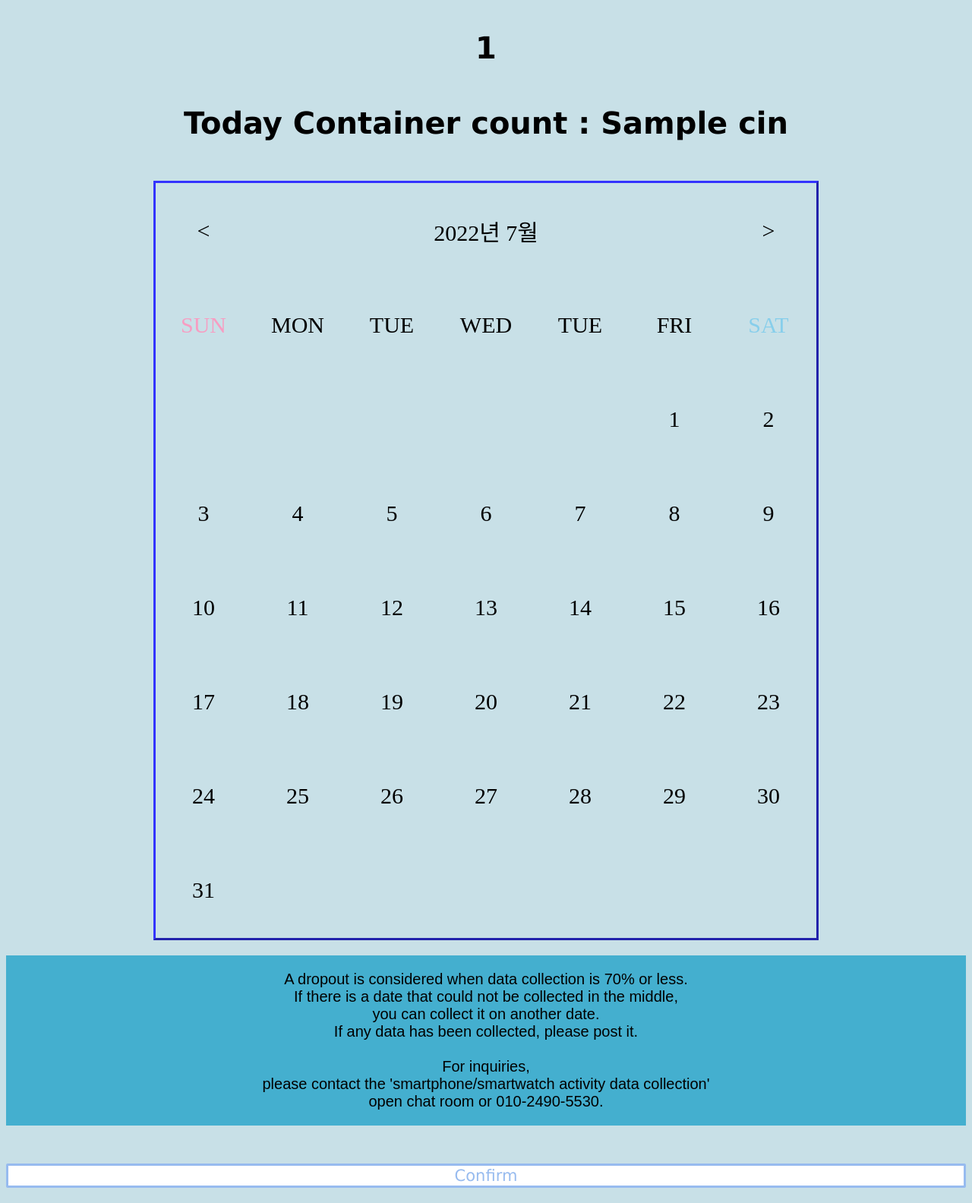
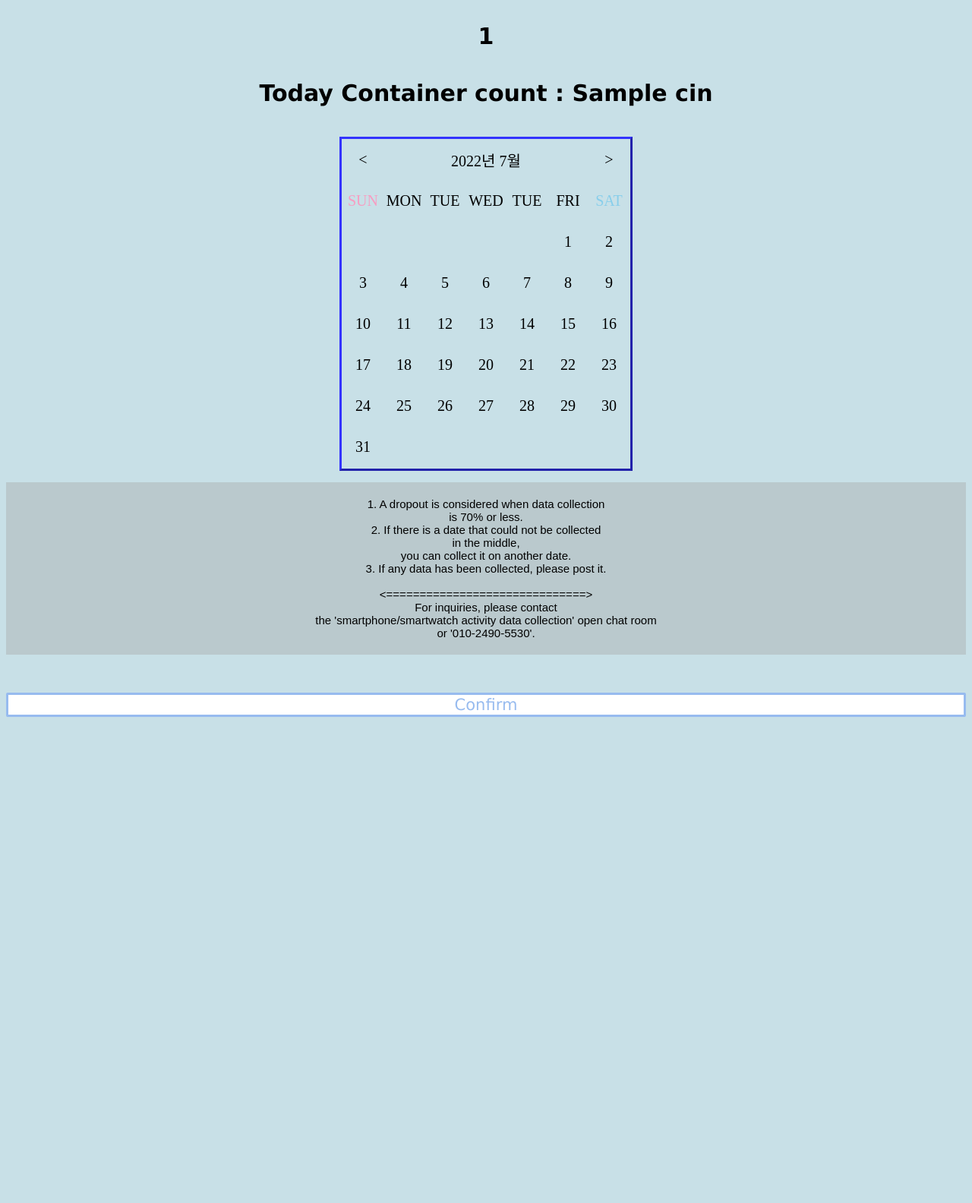
Before and after one commit to ubicomp-KNIH-proj/Beta_test1.0, a Flask app: template Betatest_v0.6/templates/cal_test_en.html in a window 1280 px wide. Shown: the whole page at 76% size. After the commit the page ends 944 px from the top, so only its background shows below. Run offline with Flask 2, Linux system fonts and the light colour scheme; the template is opened without the code that fills it: most values are stand-ins (such as "Sample title", 1, 10 or a date in 2020); some libraries are stand-ins or nearby versions.

Commit message:
달력 디자인 변경

```diff
--- a/Betatest_v0.6/templates/cal_test_en.html
+++ b/Betatest_v0.6/templates/cal_test_en.html
@@ -14,10 +14,10 @@
     <title>KNIH_Galaxy user</title>
     <style type="text/css">
         td {
-            width: 120px;
-            height: 120px;
+            width: 50px;
+            height: 50px;
             text-align: center;
-            font-size: 30px;
+            font-size: 20px;
             font-family: 굴림;
             border: 2px;
             border-color: #3333FF;
@@ -25,10 +25,10 @@
         }
 
         #etc {
-            background-color: #44afcf;
+            background-color: #bac9cd;
             font-family: Arial, sans-serif;
             padding: 20px 20px;
-            font-size: 20px;
+            font-size: 15px;
             height: 100%;
         }
     </style>
@@ -90,8 +90,8 @@
 </head>
 
 <body>
-    <h3 align="center" style="font-size: 40px;">{{sid}}</h3>
-    <h4 align="center" style="font-size: 40px;">Today Container count : {{cin}}</h4>
+    <h3 align="center" style="font-size: 30px;">{{sid}}</h3>
+    <h4 align="center" style="font-size: 30px;">Today Container count : {{cin}}</h4>
     <table id="calendar" border="3" align="center" style="border-color:#3333FF ">
         <tr>
             <td><label onclick="prevCalendar()">
@@ -118,12 +118,12 @@
         </tr>
     </table>
     <p id="etc" style="text-align: center">
-        A dropout is considered when data collection is 70% or less.<br>
-        If there is a date that could not be collected in the middle, <br>you can collect it on another date.<br>
-        If any data has been collected, please post it.<br>
+        1. A dropout is considered when data collection <br>is 70% or less.<br>
+        2. If there is a date that could not be collected <br> in the middle, <br>you can collect it on another date.<br>
+        3. If any data has been collected, please post it.<br>
         <br>
-        For inquiries, <br>please contact the 'smartphone/smartwatch activity data collection'<br>
-        open chat room or 010-2490-5530.
+        <==============================><br>
+        For inquiries, please contact <br>the 'smartphone/smartwatch activity data collection' open chat room <br>or '010-2490-5530'.
     </p>
     <button onclick="toDaily()" id="submit_btn" class="btn btn-primary" style="width: 100%;"
         data-target="#result">Confirm</button>
```
